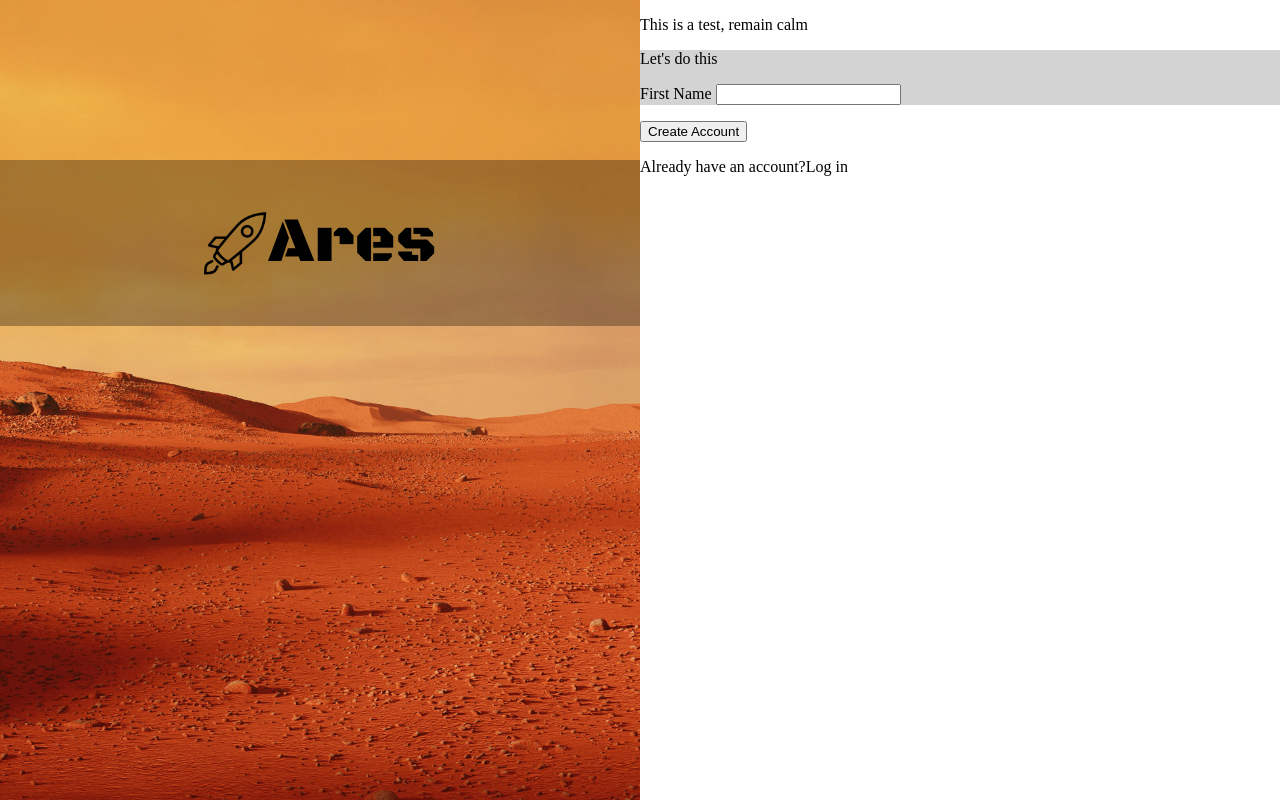
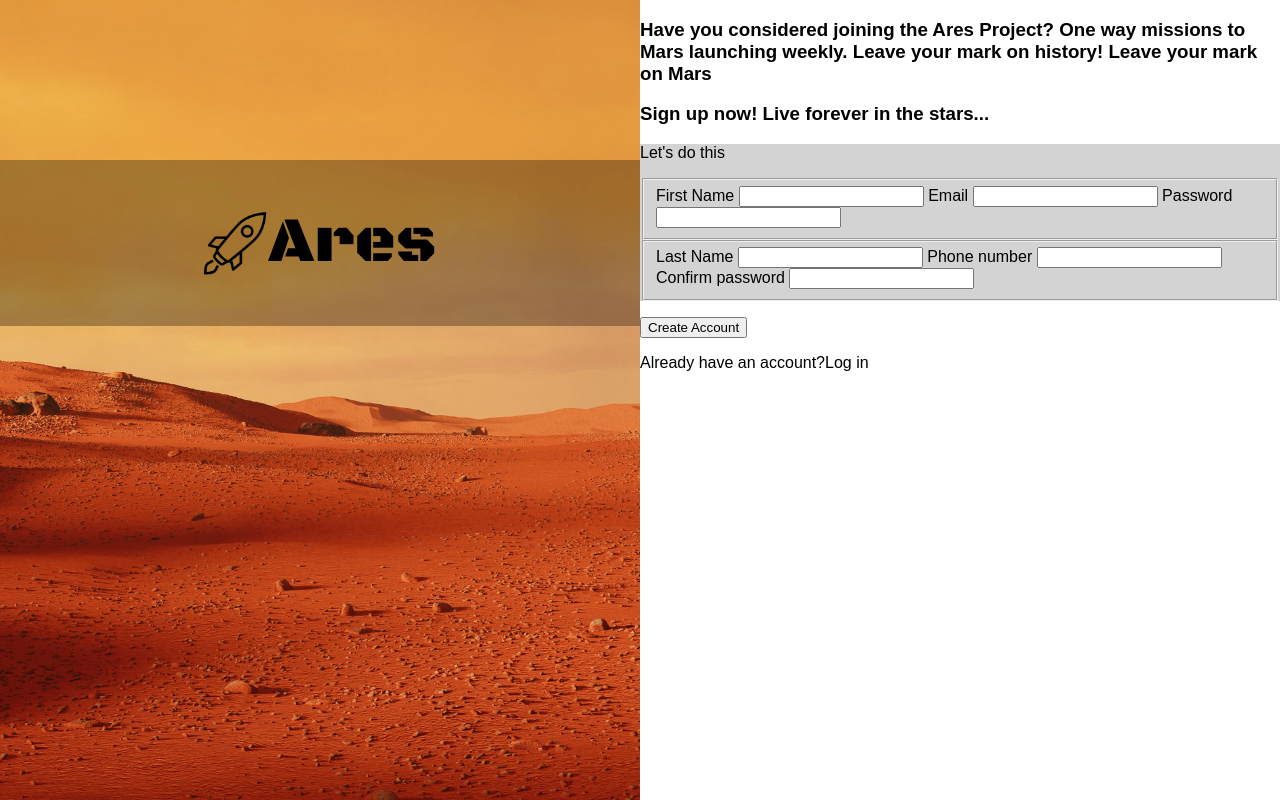
Before and after one commit to Dan-Monolith/odin-signup, a plain HTML site: page index.html in a window 1280 px wide. Drawn offline with Linux system fonts and the light colour scheme.

Commit message:
work with layout

```diff
--- a/index.html
+++ b/index.html
@@ -20,14 +20,30 @@
 
     <div id="info-block">
         <div id="text-bar">
-            <p>This is a test, remain calm</p>
+            <h3>Have you considered joining the Ares Project? One way missions to Mars launching weekly. Leave your mark on history! Leave your mark on Mars </h3>
+            <h3>Sign up now! Live forever in the stars...</h3>
         </div>
 
         <div id="form-bar">
             <p>Let's do this</p>
             <form action="example.com.path" method="post">
-                <label for="name">First Name</label>
-                <input type="tet" id="name">
+                <fieldset>
+                    <label for="name">First Name</label>
+                    <input type="text" id="name">
+                    <label for="mail">Email</label>
+                    <input type="email" id="mail">
+                    <label for="pass">Password</label>
+                    <input type="password" id="pass">
+                </fieldset>
+                <fieldset>
+                    <label for="last">Last Name</label>
+                    <input type="text" id="last">
+                    <label for="phone">Phone number</label>
+                    <input type="number" id="phone">
+                    <label for="confirm">Confirm password</label>
+                    <input type="password" id="confirm">
+                </fieldset>
+
             </form>
         </div>
 
--- a/style.css
+++ b/style.css
@@ -46,6 +46,10 @@ h1 {
 
 }
 
+#info-block {
+    font-family:Arial, Helvetica, sans-serif;
+}
+
 #form-bar {
     background-color: lightgrey;
     margin-top:1em;
```
